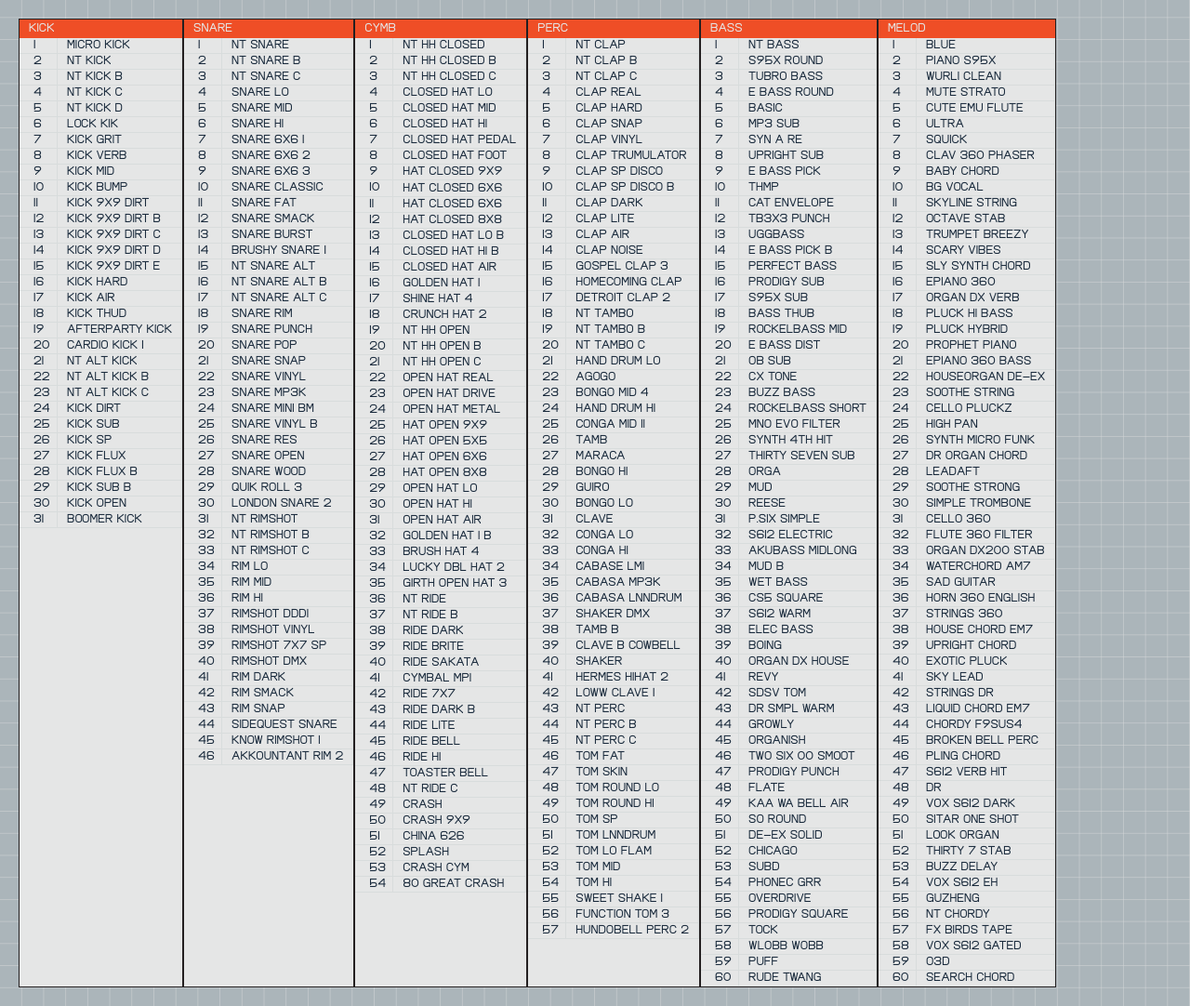
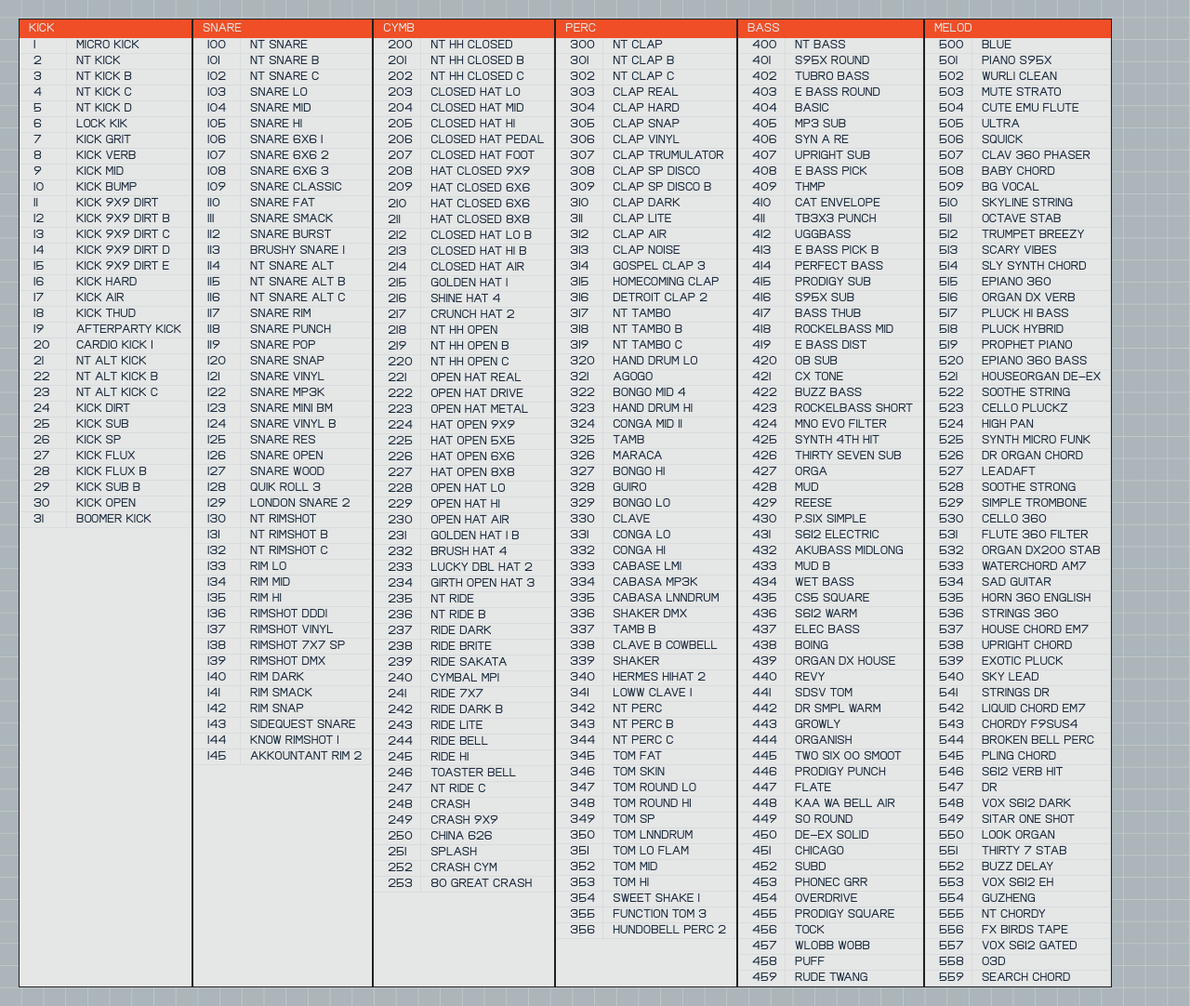
Before and after one commit to codejunkee1/ep133-sounds, a plain HTML site: page index.html in a window 1280 px wide. Shown: the whole page at 93% size. Drawn offline with Linux system fonts and the light colour scheme.

Commit message:
Fix numbering

```diff
--- a/scripts/ep133.js
+++ b/scripts/ep133.js
@@ -5,15 +5,15 @@ document.addEventListener("DOMContentLoaded", () => {
 function init() {
     const libraryEl = document.querySelector(".ep133-library-container");
 
-    for (var i in sounds) {
+    for (var i = 0; i < library.length; i++) {
         let template = document.querySelector("#ep133-library");
         if (template) {
             const clone = template.content.cloneNode(true);
-            clone.querySelector(".ep133-header").innerHTML = i;
+            clone.querySelector(".ep133-header").innerHTML = library[i].name;
 
             const containerEl = clone.querySelector(".ep133-sounds-container");
             if (containerEl) {
-                showSounds(containerEl, i, sounds[i]);
+                showSounds(containerEl, library[i].start, library[i].sounds);
             }
 
             if (libraryEl) {
@@ -23,13 +23,13 @@ function init() {
     }
 }
 
-function showSounds(containerEl, name, sounds) {
+function showSounds(containerEl, startIndex, sounds) {
     let template = document.querySelector("#ep133-sound");
 
     if (template && containerEl) {
         for (var i = 0; i < sounds.length; i++) {
             const clone = template.content.cloneNode(true);
-            clone.querySelector(".ep133-number").innerHTML = i + 1;
+            clone.querySelector(".ep133-number").innerHTML = startIndex + i;
             clone.querySelector(".ep133-sound").innerHTML = sounds[i];
             containerEl.appendChild(clone);
         }
--- a/scripts/sounds.js
+++ b/scripts/sounds.js
@@ -1,5 +1,8 @@
-const sounds = {
-    "kick": [
+const library = [
+    {
+        "name": "kick",
+        "start": 1,
+        "sounds": [
             "MICRO KICK",
             "NT KICK",
             "NT KICK B",
@@ -31,8 +34,12 @@ const sounds = {
             "KICK SUB B",
             "KICK OPEN",
             "BOOMER KICK"
-    ],
-    "snare": [
+        ]
+    },
+    {
+        "name": "snare",
+        "start": 100,
+        "sounds": [
             "NT SNARE",
             "NT SNARE B",
             "NT SNARE C",
@@ -80,7 +87,11 @@ const sounds = {
             "KNOW RIMSHOT I",
             "AKKOUNTANT RIM 2"
         ],
-    "cymb": [
+    },
+    {
+        "name": "cymb",
+        "start": 200,
+        "sounds": [
             "NT HH CLOSED ",
             "NT HH CLOSED B ",
             "NT HH CLOSED C ",
@@ -135,8 +146,12 @@ const sounds = {
             "SPLASH",
             "CRASH CYM",
             "80 GREAT CRASH"
-    ],
-    "perc": [
+        ]
+    },
+    {
+        "name": "perc",
+        "start": 300,
+        "sounds": [
             "NT CLAP",
             "NT CLAP B",
             "NT CLAP C",
@@ -194,8 +209,12 @@ const sounds = {
             "SWEET SHAKE I",
             "FUNCTION TOM 3",
             "HUNDOBELL PERC 2"
-    ],
-    "bass": [
+        ]
+    },
+    {
+        "name": "bass",
+        "start": 400,
+        "sounds": [
             "NT BASS",
             "S95X ROUND",
             "TUBRO BASS",
@@ -256,8 +275,12 @@ const sounds = {
             "WLOBB WOBB",
             "PUFF",
             "RUDE TWANG"
-    ],
-    "melod": [
+        ]
+    },
+    {
+        "name": "melod",
+        "start": 500,
+        "sounds": [
             "BLUE",
             "PIANO S95X",
             "WURLI CLEAN",
@@ -320,3 +343,4 @@ const sounds = {
             "SEARCH CHORD"
         ]
     }
+];
--- a/style/css/main.css
+++ b/style/css/main.css
@@ -107,7 +107,7 @@ body {
 .ep133-number {
     padding: 0 5px 0 15px;
     border-right: 1px solid #D8DCDC;
-    width: 20px;
+    width: 30px;
     overflow: hidden;
 }
 
```
Lines whose indentation alone changed are shown as unchanged.
